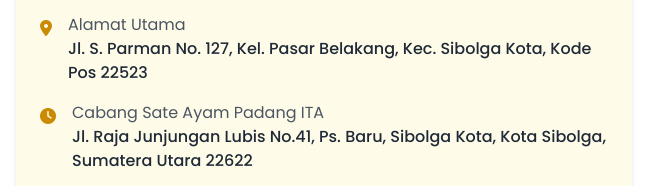
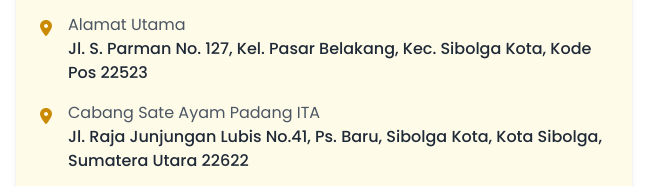
Before and after one commit to Android18-web/Satepadangita, a plain HTML site: page index.html in a window 1280 px wide. Shown: the part 2331-2517 px from the top of the page, 8-653 px from the left. Drawn offline with nearby package versions, Linux system fonts and the light colour scheme; no server answers.

Commit message:
Update index.html

```diff
--- a/index.html
+++ b/index.html
@@ -244,7 +244,7 @@
 
                             <div class="flex items-start">
                                 <div class="flex-shrink-0 pt-1">
-                                    <i class="fas fa-clock text-yellow-600"></i>
+                                    <i class="fas fa-map-marker-alt text-yellow-600"></i>
                                 </div>
                                 <div class="ml-4">
                                     <p class="text-gray-600">Cabang Sate Ayam Padang ITA</p>
```
